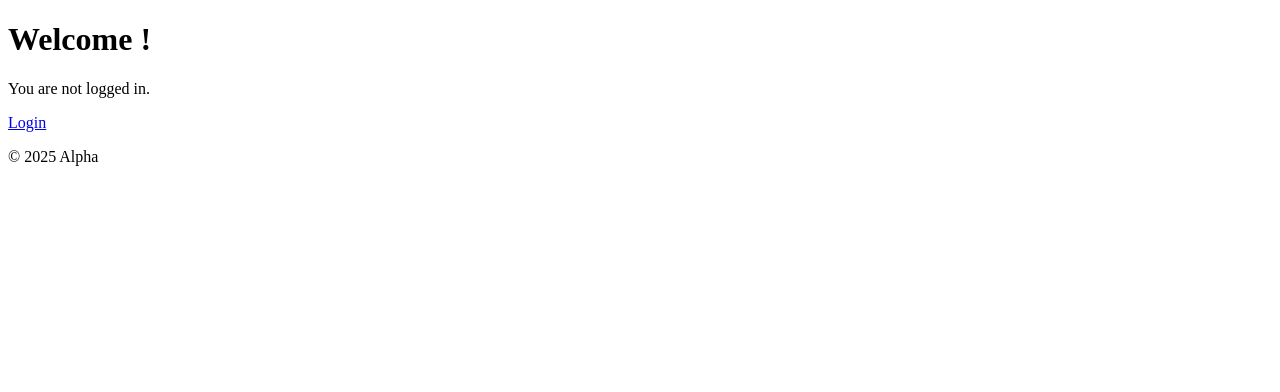
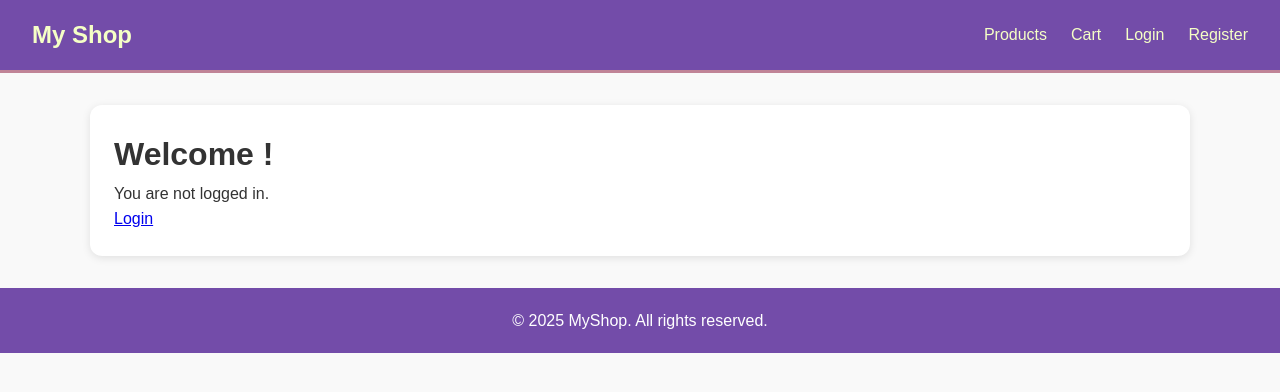
Before and after one commit to cwesi-djin/CapstoneProject, a Django app: page /home/ in a window 1280 px wide. Shown: the top 392 px of the page. Run offline with Django 5.2, Linux system fonts and the light colour scheme.

Commit message:
let's try again

```diff
--- a/api/apps.py
+++ b/api/apps.py
@@ -3,6 +3,3 @@ from django.apps import AppConfig
 class ApiConfig(AppConfig):
     default_auto_field = 'django.db.models.BigAutoField'
     name = 'api'
-
-    def ready(self):
-        import api.signals
--- a/api/static/css/style.css
+++ b/api/static/css/style.css
@@ -1,61 +1,117 @@
-/* Basic reset */
+/* General Reset */
 * {
     margin: 0;
     padding: 0;
     box-sizing: border-box;
+    font-family: Arial, Helvetica, sans-serif;
 }
 
+/* Body Styling */
 body {
-    font-family: Arial, sans-serif;
     background-color: #f9f9f9;
     color: #333;
+    line-height: 1.6;
 }
 
-header {
-    background-color: #333;
-    padding: 10px;
+/* Navbar */
+.navbar {
+    display: flex;
+    justify-content: space-between;
+    align-items: center;
+    background: #734CA9; /* Purple accent */
+    padding: 1rem 2rem;
+    border-bottom: 3px solid #C08497; /* Dusty rose */
+}
+
+.navbar-brand {
+    font-size: 1.5rem;
+    font-weight: bold;
+    color: #F5FFC6; /* light yellow-green */
+    text-decoration: none;
+}
+
+.navbar-nav {
+    list-style: none;
+    display: flex;
+    gap: 1.5rem;
+}
+
+.nav-item .nav-link {
+    text-decoration: none;
+    color: #F5FFC6;
+    font-weight: 500;
+    transition: color 0.3s ease;
+}
+
+.nav-item .nav-link:hover {
+    color: #F7AF9D; /* peachy pink */
+}
+
+/* Container */
+.container {
+    max-width: 1100px;
+    margin: 2rem auto;
+    padding: 1.5rem;
+    background: #fff;
+    border-radius: 12px;
+    box-shadow: 0 2px 8px rgba(0,0,0,0.1);
+}
+
+/* Messages */
+.messages {
+    list-style: none;
+    margin-bottom: 1rem;
+    padding: 0;
+}
+
+.messages li {
+    padding: 0.8rem 1rem;
+    border-radius: 8px;
+    margin-bottom: 0.5rem;
+    font-weight: 500;
+}
+
+.messages li.success {
+    background-color: #d4edda;
+    color: #155724;
+    border: 1px solid #c3e6cb;
+}
+
+.messages li.error {
+    background-color: #f8d7da;
+    color: #721c24;
+    border: 1px solid #f5c6cb;
+}
+
+.messages li.info {
+    background-color: #cce5ff;
+    color: #004085;
+    border: 1px solid #b8daff;
+}
+
+/* Buttons (general styling for <button>) */
+button, .btn {
+    background: #734CA9;
+    color: #fff;
+    padding: 0.6rem 1.2rem;
+    border: none;
+    border-radius: 8px;
+    cursor: pointer;
+    font-size: 1rem;
+    transition: background 0.3s ease;
+}
+
+button:hover, .btn:hover {
+    background: #C08497;
+}
+
+
+footer{
+    background-color: #734CA9;
+    padding: 20px 23px;
+    color: #fff;
+}
+
+footer p{
     text-align: center;
 }
-
-header nav ul {
-    list-style-type: none;
-}
-
-header nav ul li {
-    display: inline;
-    margin: 0 15px;
-}
-
-header nav ul li a {
-    color: white;
-    text-decoration: none;
-    font-size: 18px;
-}
-
-.content {
-    margin: 20px;
-    min-height: 100vh;
-    height: 100%;
-}
-
-footer {
-    text-align: center;
-    margin-top: 50px;
-    padding: 10px;
-    background-color: #333;
-    color: white;
-}
-
-.categories a.active {
-    font-weight: bold;
-    color: #007bff;
-}
-.product-grid {
-    display: grid;
-    grid-template-columns: repeat(auto-fill, minmax(200px, 1fr));
-    gap: 20px;
-}
-.product-card img {
-    max-width: 100%;
-    height: auto;
-}
--- a/api/templates/api/base.html
+++ b/api/templates/api/base.html
@@ -1,18 +1,53 @@
+{% load static %}
 <!DOCTYPE html>
-<html lang="en">
+<html>
 <head>
-    <meta charset="UTF-8">
-    <meta name="viewport" content="width=device-width, initial-scale=1.0">
-    <title>{% block title %}Alpha{% endblock %}</title>
+    <title>My Shop</title>
+    <link rel="stylesheet" href="{% static 'css/style.css' %}">
 </head>
 <body>
-
-    <main>
-        {% block content %}{% endblock %}
-    </main>
+    <nav class="navbar navbar-expand-lg navbar-light bg-light">
+        <a class="navbar-brand" href="{% url 'product-list' %}">My Shop</a>
+        <ul class="navbar-nav">
+            <li class="nav-item">
+                <a class="nav-link" href="{% url 'product-list' %}">Products</a>
+            </li>
+            <li class="nav-item">
+                <a class="nav-link" href="{% url 'cart' %}">Cart</a>
+            </li>
+            {% if user.is_authenticated %}
+                {% if user.is_superuser or user.role == "seller" %}
+                    <li class="nav-item">
+                        <a class="nav-link" href="{% url 'product-create' %}">Create Product</a>
+                    </li>
+                {% endif %}
+                <li class="nav-item">
+                    <a class="nav-link" href="{% url 'logout' %}">Logout</a>
+                </li>
+            {% else %}
+                <li class="nav-item">
+                    <a class="nav-link" href="{% url 'login' %}">Login</a>
+                </li>
+                <li class="nav-item">
+                    <a class="nav-link" href="{% url 'register' %}">Register</a>
+                </li>
+            {% endif %}
+        </ul>
+    </nav>
+    <div class="container">
+        {% if messages %}
+            <ul class="messages">
+                {% for message in messages %}
+                    <li class="{{ message.tags }}">{{ message }}</li>
+                {% endfor %}
+            </ul>
+        {% endif %}
+        {% block content %}
+        {% endblock %}
+    </div>
 
     <footer>
-        <p>&copy; 2025 Alpha</p>
+        <p>&copy; {% now "Y" %} MyShop. All rights reserved.</p>
     </footer>
 </body>
 </html>
--- a/api/templates/api/register.html
+++ b/api/templates/api/register.html
@@ -43,6 +43,12 @@
             {{ form.profile_photo.errors }}
         </div>
 
+        <div>
+            {{form.role.label_tag}}
+            {{form.role}}
+            {{form.role.errors}}
+        </div>
+
         <button type="submit">Register</button>
     </form>
 
--- a/api/urls.py
+++ b/api/urls.py
@@ -1,20 +1,37 @@
 from django.urls import path
-from .views import ProductListView,  ProductDetailView, CartView, CartUpdateView, CartRemoveView, CheckoutView, ProductListByCategoryView, CartAddView
 from django.contrib.auth import views as auth_views
 from django.contrib.auth.views import LoginView
-from . import views
+from .views import (
+    register,
+    home,
+    create_product,
+    ProductListView,
+    ProductDetailView,
+    ProductListByCategoryView,
+    CartView,
+    CartAddView,
+    CartUpdateView,
+    CartRemoveView,
+    CheckoutView,
+)
 
 urlpatterns = [
-    path('', views.register, name='register'),
-    path("home/", views.home, name="home"),
+    path('', register, name='register'),
+    path("home/", home, name="home"),
     path("login/", LoginView.as_view(template_name="api/login.html"), name="login"),
     path("logout/", auth_views.LogoutView.as_view(), name="logout"),
+
+    # Product URLs
     path('products/', ProductListView.as_view(), name='product-list'),
-    path('products/<str:category>/', ProductListByCategoryView.as_view(), name='product-list-by-category'),
+    path('products/category/<str:category>/', ProductListByCategoryView.as_view(), name='product-list-by-category'),
     path('products/<uuid:pk>/', ProductDetailView.as_view(), name='product-detail'),
+    path('products/create/', create_product, name='product-create'),
+    # Cart URLs
     path('cart/', CartView.as_view(), name='cart'),
     path('cart/add/<uuid:pk>/', CartAddView.as_view(), name='cart-add'),
-    path('cart/update/<int:pk>/', CartUpdateView.as_view(), name='cart-update'),
-    path('cart/remove/<int:pk>/', CartRemoveView.as_view(), name='cart-remove'),
+    path('cart/update/<uuid:pk>/', CartUpdateView.as_view(), name='cart-update'),
+    path('cart/remove/<uuid:pk>/', CartRemoveView.as_view(), name='cart-remove'),
+
+    # Checkout
     path('checkout/', CheckoutView.as_view(), name='checkout'),
 ]
--- a/api/views.py
+++ b/api/views.py
@@ -1,253 +1,108 @@
-from django.shortcuts import render, redirect, get_object_or_404
+from django.shortcuts import render, get_object_or_404, redirect
+from django.views import View
+from django.contrib.auth.decorators import user_passes_test
+from django.contrib.auth.decorators import login_required
+from django.utils.decorators import method_decorator
 from django.contrib.auth import login
-from django.contrib.auth import get_user_model
-from .forms import CustomUserCreationForm
-from django.views.generic import ListView, DetailView, CreateView, UpdateView, DeleteView, TemplateView
-from .models import Product, Cart, CartItem, Order, OrderItem
-from django.views.generic import View
+from .models import Product, Cart, CartItem, Order
+from .forms import ProductForm, CustomUserCreationForm
 from django.contrib import messages
-from django.http import Http404
 
-
-
-User = get_user_model()
-
-def home(request):
-    return render(request, "api/home.html")
 
 def register(request):
     if request.method == "POST":
-        form = CustomUserCreationForm(request.POST, request.FILES)
+        form = CustomUserCreationForm(request.POST)
         if form.is_valid():
             user = form.save()
-            login(request, user)
+            login(request, user) # automatically log's the user in after registration
             return redirect("home")
     else:
         form = CustomUserCreationForm()
     return render(request, "api/register.html", {"form": form})
 
-def login_view(request):
-    return render(request, 'api/login.html')
 
-def logout(request):
-    return render(request, 'api/login.html')
+def home(request):
+    return render(request, "api/home.html")
 
-class ProductListView(ListView):
-    model = Product
-    template_name = 'product/product_list.html'
-    context_object_name = 'products'
-    ordering = ['category', 'price']
+def is_seller(user):
+    return user.role == "seller" or user.is_superuser
 
-    def get_context_data(self, **kwargs):
-        context = super().get_context_data(**kwargs)
-        context['categories'] = Product.Categories.choices
-        return context
+@user_passes_test(is_seller)
+def create_product(request):
+    if request.method == 'POST':
+        form = ProductForm(request.POST, request.FILES)
+        if form.is_valid():
+            product = form.save(commit=False)
+            product.seller = request.user  # Set the seller to the current user
+            product.save()
+            messages.success(request, f"Product '{product.name}' created successfully.")
+            return redirect('product-list')
+        else:
+            messages.error(request, "Error creating product. Please check the form.")
+    else:
+        form = ProductForm()
 
-    def get_queryset(self):
-        return Product.objects.filter(stock__gt=0).select_related('seller')
-
-class ProductDetailView(DetailView):
-    model = Product
-    template_name = 'product/product_detail.html'
-    context_object_name = 'product'
-    pk_url_kwarg = 'pk'
+    return render(request, 'api/product_create.html', {'form': form})
 
 
-class ProductListByCategoryView(ListView):
-    model = Product
-    template_name = 'api/product_list.html'
-    context_object_name = 'products'
+class ProductListView(View):
+    def get(self, request):
+        products = Product.objects.all()
+        return render(request, "api/product_list.html", {"products": products})
 
-    def get_queryset(self):
-        category = self.kwargs['category']
-        if category not in dict(Product.Categories.choices):
-            raise Http404("Invalid category")
-        return Product.objects.filter(category=category, stock__gt=0).select_related('seller')
+class ProductDetailView(View):
+    def get(self, request, pk):
+        product = get_object_or_404(Product, pk=pk)
+        return render(request, "api/product_detail.html", {"product": product})
 
-    def get_context_data(self, **kwargs):
-        context = super().get_context_data(**kwargs)
-        context['categories'] = Product.Categories.choices
-        context['current_category'] = self.kwargs['category']
-        return context
-
-class CartAddView(View):
-    def post(self, request, pk):
-        product = get_object_or_404(Product, id=pk)
-        if not product.in_stock:
-            messages.error(request, f"{product.name} is out of stock")
-            return redirect('product-list')
-        cart = self.get_cart()
-        cart_item, created = CartItem.objects.get_or_create(
-            cart=cart,
-            product=product,
-            defaults={'quantity': 1}
-        )
-        if not created:
-            if cart_item.quantity + 1 > product.stock:
-                messages.error(request, f"Cannot add more {product.name}. Only {product.stock} left in stock")
-                return redirect('product-list')
-            cart_item.quantity += 1
-            cart_item.save()
-        messages.success(request, f"{product.name} was added successfully")
-        return redirect('cart')
-    def get_cart(self):
-        if self.request.user.is_authenticated:
-            cart, created = Cart.objects.get_or_create(user= self.request.user)
-        else:
-            session_key = self.request.session.session_key
-            if not session_key:
-                self.request.session.create()
-                session = self.request.session.session_key
-            cart, created =  Cart.objects.get_or_create(session_key=session_key)
-        return cart
-
-
-class CartView(ListView):
-    template_name = 'cart.html'
-    context_object_name = 'cart_items'
-
-    def get_queryset(self):
-        cart = self.get_cart()
-        return cart.cart_item.set.all()
-
-    def get_context_data(self, **kwargs):
-        context = super().get_context_data(**kwargs)
-        cart = self.cart()
-        context['total'] = cart.get_total()
-        return context
-
-    def get_cart(self):
-        if self.request.user.is_authenticated:
-            cart, created = Cart.objects.get_or_create(user=self.request.user)
-        else:
-            session_key = self.request.session.session_key
-            if not session_key:
-                self.request.session.create()
-                session_key = self.request.session.session_key
-            cart, created = Cart.objects.get_or_create(session_key=session_key)
-        return cart
-
-
-class CartUpdateView(View):
-    def post(self, request, pk):
-        cart = self.get_cart()
-        cart_item = get_object_or_404(CartItem, pk=pk, cart=cart)
-        quantity = request.POST.get('quantity', 1)
-        try:
-            quantity = int(quantity)
-            if quantity < 1:
-                raise ValueError("Quantity must be at least 1")
-            cart_item.quantity = quantity
-            cart_item.save()
-            messages.success(request, f"Updated {cart_item.product.name} quantity to {quantity}.")
-        except ValueError as e:
-            messages.error(request, f"Invalid quantity: {e}")
-        return redirect('cart')
-
-    def get_cart(self):
-        # Same as in CartView
-        if self.request.user.is_authenticated:
-            cart, created = Cart.objects.get_or_create(user=self.request.user)
-        else:
-            session_key = self.request.session.session_key
-            if not session_key:
-                self.request.session.create()
-                session_key = self.request.session.session_key
-            cart, created = Cart.objects.get_or_create(session_key=session_key)
-        return cart
+class ProductListByCategoryView(View):
+    def get(self, request, category):
+        products = Product.objects.filter(category__iexact=category)
+        return render(request, "api/product_list.html", {"products": products, "category": category})
 
 
 
+@method_decorator(login_required, name="dispatch")
+class CartView(View):
+    def get(self, request):
+        cart, created = Cart.objects.get_or_create(user=request.user)
+        return render(request, "api/cart.html", {"cart": cart})
+
+@method_decorator(login_required, name="dispatch")
+class CartAddView(View):
+    def post(self, request, pk):
+        product = get_object_or_404(Product, pk=pk)
+        cart, created = Cart.objects.get_or_create(user=request.user)
+        cart_item, created = CartItem.objects.get_or_create(cart=cart, product=product)
+        cart_item.quantity += 1
+        cart_item.save()
+        return redirect("cart")
+
+@method_decorator(login_required, name="dispatch")
+class CartUpdateView(View):
+    def post(self, request, pk):
+        cart_item = get_object_or_404(CartItem, pk=pk, cart__user=request.user)
+        quantity = int(request.POST.get("quantity", 1))
+        if quantity > 0:
+            cart_item.quantity = quantity
+            cart_item.save()
+        return redirect("cart")
+
+@method_decorator(login_required, name="dispatch")
 class CartRemoveView(View):
     def post(self, request, pk):
-        cart = self.get_cart()
-        cart_item = get_object_or_404(CartItem, pk=pk, cart=cart)
-        product_name = cart_item.product.name
+        cart_item = get_object_or_404(CartItem, pk=pk, cart__user=request.user)
         cart_item.delete()
-        messages.success(request, f"Removed {product_name} from cart.")
-        return redirect('cart')
+        return redirect("cart")
 
-    def get_cart(self):
-        # Same as in CartView
-        if self.request.user.is_authenticated:
-            cart, created = Cart.objects.get_or_create(user=self.request.user)
-        else:
-            session_key = self.request.session.session_key
-            if not session_key:
-                self.request.session.create()
-                session_key = self.request.session.session_key
-            cart, created = Cart.objects.get_or_create(session_key=session_key)
-        return cart
-
-
-class CheckoutView(TemplateView):
-    template_name = 'api/checkout.html'
-
-    def get_cart(self):
-        if self.request.user.is_authenticated:
-            cart, _ = Cart.objects.get_or_create(user=self.request.user)
-        else:
-            if not self.request.session.session_key:
-                self.request.session.create()
-            session_key = self.request.session.session_key
-            cart, _ = Cart.objects.get_or_create(session_key=session_key)
-        return cart
-
-    def get(self, request, *args, **kwargs):
-        cart = self.get_cart()
-        if not cart.cartitem_set.exists():
-            return redirect("cart")  # safe redirect here
-
-        context = self.get_context_data(cart=cart)
-        return self.render_to_response(context)
-
-    def get_context_data(self, **kwargs):
-        context = super().get_context_data(**kwargs)
-        cart = kwargs.get("cart") or self.get_cart()
-        context['cart_items'] = cart.cartitem_set.all()
-        context['total'] = cart.get_total()
-        return context
-
-    def post(self, request, *args, **kwargs):
-        cart = self.get_cart()
-        if not cart.cartitem_set.exists():
-            return redirect("cart")
-
-        order = Order.objects.create(
-            user=request.user if request.user.is_authenticated else None,
-            total=cart.get_total()
-        )
-
-        for item in cart.cartitem_set.all():
-            OrderItem.objects.create(
-                order=order,
-                product=item.product,
-                quantity=item.quantity,
-                price=item.product.price
-            )
-
-        cart.cartitem_set.all().delete()  # clear cart
-        return redirect("order-success", pk=order.pk)
-
-
-class OrderSuccessView(DetailView):
-    model = Order
-    template_name = "shop/order_success.html"
-
-
-
-def product_list(request, category_slug=None):
-    categories = Product.Categories.objects.all()
-    products = Product.objects.all()
-
-    if category_slug:  # only filter if user clicked a category link
-        category = get_object_or_404(Product.Categories, slug=category_slug)
-        products = products.filter(category=category)
-    else:
-        category = None
-
-    return render(request, "product_list.html", {
-        "categories": categories,
-        "products": products,
-        "current_category": category,
-    })
+@method_decorator(login_required, name="dispatch")
+class CheckoutView(View):
+    def post(self, request):
+        cart = get_object_or_404(Cart, user=request.user)
+        if cart.items.exists():
+            order = Order.objects.create(user=request.user)
+            for item in cart.items.all():
+                order.items.create(product=item.product, quantity=item.quantity)
+            cart.items.all().delete()  # clear cart after checkout
+            return render(request, "api/checkout_success.html", {"order": order})
+        return redirect("cart")
```
Also changed, not shown: api/forms.py (+31 -1 lines), api/models.py (+10 -4 lines), api/signals.py (deleted, +0 -35 lines), api/templates/api/product_create.html (added, +14 -0 lines), ecommerce_project_api/settings.py (+14 -1 lines), api/migrations/0003_cart_session_key_customuser_role_alter_cart_user_and_more.py (added), db.sqlite3.
